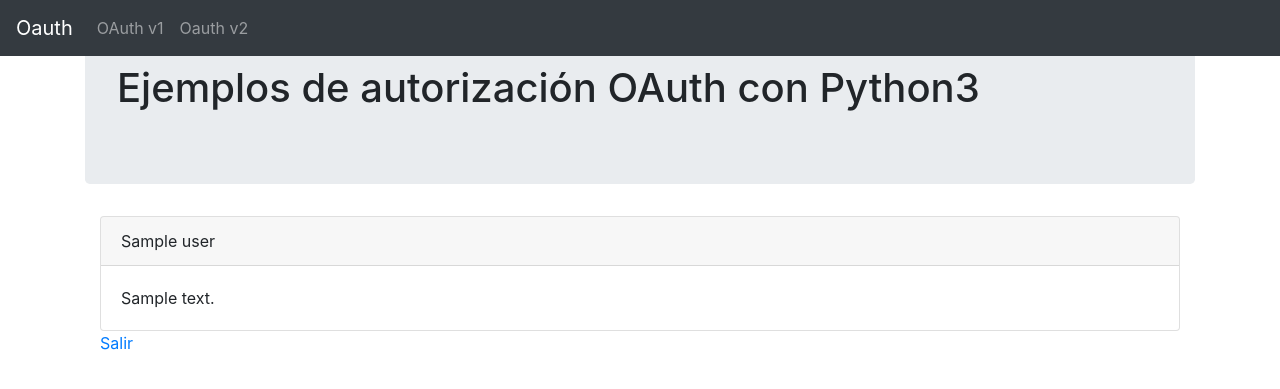
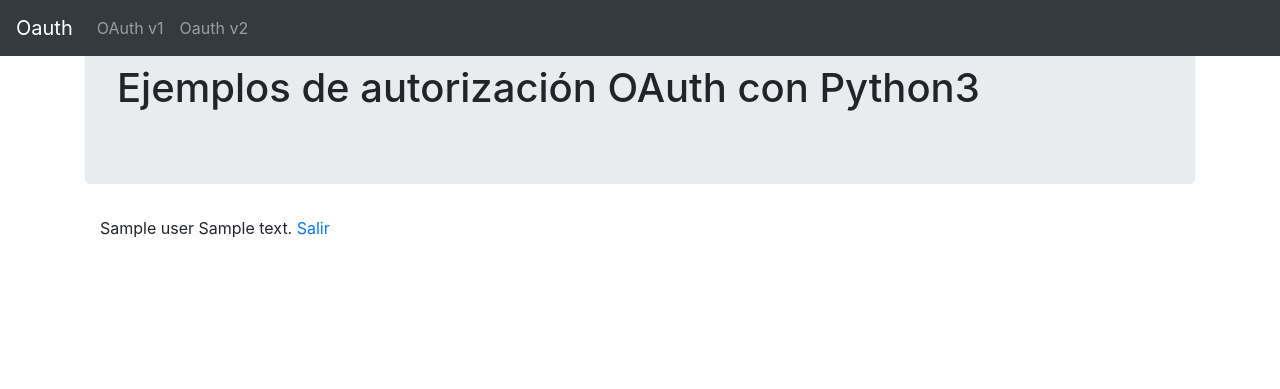
Before and after one commit to josedom24/flask_oauth, a Flask app: template templates/vertweet.html in a window 1280 px wide. Shown: the top 389 px of the page. Run offline with Flask 2, Linux system fonts and the light colour scheme; the template is opened without the code that fills it: most values are stand-ins (such as "Sample title", 1, 10 or a date in 2020); some libraries are stand-ins or nearby versions.

Commit message:
Ver tweet

```diff
--- a/app.py
+++ b/app.py
@@ -72,7 +72,7 @@ def vertweet():
     if r.status_code==200:
         return render_template("vertweet.html",datos=r.json())
     else:
-        return redirec("/twitter")
+        return redirect("/twitter")
 
 @app.route('/twitter_logout')
 def twitter_logout():
--- a/templates/vertweet.html
+++ b/templates/vertweet.html
@@ -2,14 +2,10 @@
 {% block title %}oauth{% endblock %}
 {% block content %}
 	{% for tw in datos %}
-	<div class="card">
-  <div class="card-header">
+
     {{tw["user"]["name"]}}
-  </div>
-  <div class="card-body">
-        <p class="card-text">{{tw["text"]}}</p>
-    </div>
-  </div>
+  {{tw["text"]}}
+
   {%endfor%}
 <a href="/twitter_logout">Salir</a>
 {% endblock %}
```
